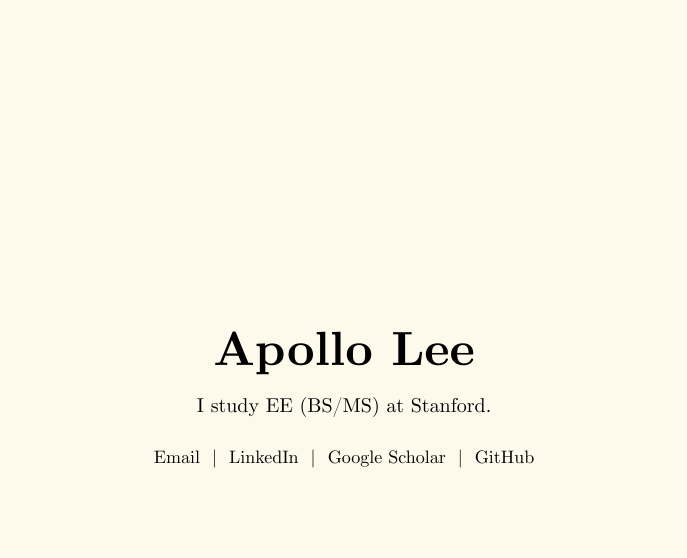
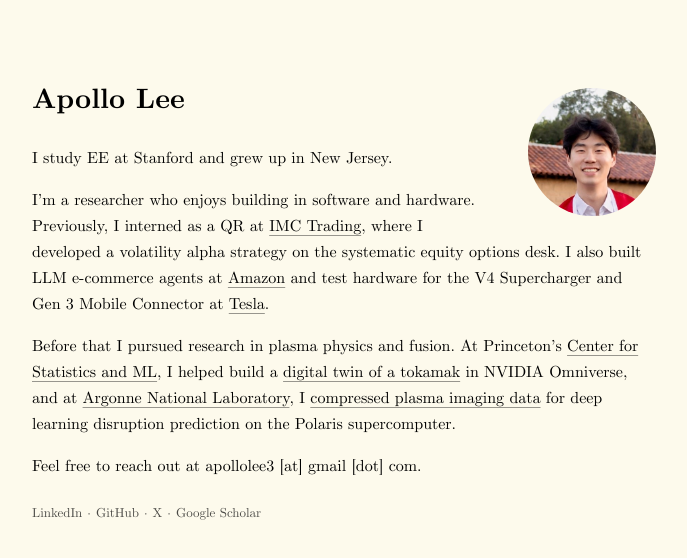
Before and after one commit to apollolee3/personal, a Next.js app: page / in a window 1280 px wide. Shown: the top 558 px of the page, without its empty margins (296-983 px from the left). Built offline with nearby package versions, Linux system fonts and the light colour scheme.

Commit message:
Update website

```diff
--- a/app/layout.js
+++ b/app/layout.js
@@ -2,7 +2,7 @@ import "./globals.css";
 
 export const metadata = {
   title: "Apollo Lee",
-  description: "I study EE (BS/MS) at Stanford.",
+  description: "I study EE at Stanford and grew up in New Jersey.",
 };
 
 export default function RootLayout({ children }) {
--- a/app/page.js
+++ b/app/page.js
@@ -1,16 +1,66 @@
+function A({ href, children }) {
+  return (
+    <a
+      href={href}
+      target="_blank"
+      rel="noopener noreferrer"
+      className="underline decoration-black/40 decoration-1 underline-offset-4 hover:decoration-black"
+    >
+      {children}
+    </a>
+  );
+}
+
 export default function Home() {
   return (
-    <div className="flex flex-col items-center justify-center min-h-screen px-6 text-center">
-      <h1 className="text-5xl font-bold">Apollo Lee</h1>
-      <p className="mt-4 text-xl">I study EE (BS/MS) at Stanford.</p>
-      <nav className="mt-6 text-lg flex flex-wrap items-center justify-center gap-x-3 gap-y-2">
-        <a href="mailto:apollolee3@gmail.com" className="underline-offset-4 hover:underline">Email</a>
-        <span aria-hidden="true">|</span>
+    <div className="max-w-2xl mx-auto px-6 pt-16 md:pt-20 pb-16">
+      <img
+        src="/me.jpg"
+        alt="Apollo Lee"
+        width={128}
+        height={128}
+        className="float-right ml-8 mt-2 mb-6 h-32 w-32 rounded-full object-cover"
+      />
+      <h1 className="text-[28px] font-bold">Apollo Lee</h1>
+      <div className="mt-6 space-y-4 text-base leading-relaxed text-pretty">
+        <p>I study EE at Stanford and grew up in New Jersey.</p>
+        <p>
+          I’m a researcher who enjoys building in software and hardware.
+          Previously, I interned as a QR at{" "}
+          <A href="https://www.imc.com/us">IMC Trading</A>, where I developed a
+          volatility alpha strategy on the systematic equity options desk. I
+          also built LLM e-commerce agents at{" "}
+          <A href="https://www.amazon.com/">Amazon</A> and test hardware for
+          the V4 Supercharger and Gen 3 Mobile Connector at{" "}
+          <A href="https://www.tesla.com/">Tesla</A>.
+        </p>
+        <p>
+          Before that I pursued research in plasma physics and fusion. At
+          Princeton’s{" "}
+          <A href="https://dais.princeton.edu/resource-links/center-statistics-and-machine-learning">
+            Center for Statistics and ML
+          </A>
+          , I helped build a{" "}
+          <A href="https://arxiv.org/abs/2409.03112">
+            digital twin of a tokamak
+          </A>{" "}
+          in NVIDIA Omniverse, and at{" "}
+          <A href="https://www.anl.gov/">Argonne National Laboratory</A>, I{" "}
+          <A href="https://www.alcf.anl.gov/news/summer-students-tackle-supercomputing-and-ai-research-projects">
+            compressed plasma imaging data
+          </A>{" "}
+          for deep learning disruption prediction on the Polaris supercomputer.
+        </p>
+        <p>Feel free to reach out at apollolee3 [at] gmail [dot] com.</p>
+      </div>
+      <nav className="mt-6 text-[13px] opacity-70 flex flex-wrap items-center gap-x-[5px] gap-y-1">
         <a href="https://www.linkedin.com/in/apollo-lee/" target="_blank" rel="noopener noreferrer" className="underline-offset-4 hover:underline">LinkedIn</a>
-        <span aria-hidden="true">|</span>
+        <span aria-hidden="true">·</span>
+        <a href="https://github.com/apollolee3" target="_blank" rel="noopener noreferrer" className="underline-offset-4 hover:underline">GitHub</a>
+        <span aria-hidden="true">·</span>
+        <a href="https://x.com/apollowlee" target="_blank" rel="noopener noreferrer" className="underline-offset-4 hover:underline">X</a>
+        <span aria-hidden="true">·</span>
         <a href="https://scholar.google.com/citations?user=EO7ItooAAAAJ&hl=en" target="_blank" rel="noopener noreferrer" className="underline-offset-4 hover:underline">Google Scholar</a>
-        <span aria-hidden="true">|</span>
-        <a href="https://github.com/apollolee3" target="_blank" rel="noopener noreferrer" className="underline-offset-4 hover:underline">GitHub</a>
       </nav>
     </div>
   );
```
Also changed, not shown: public/me.jpg (added).
